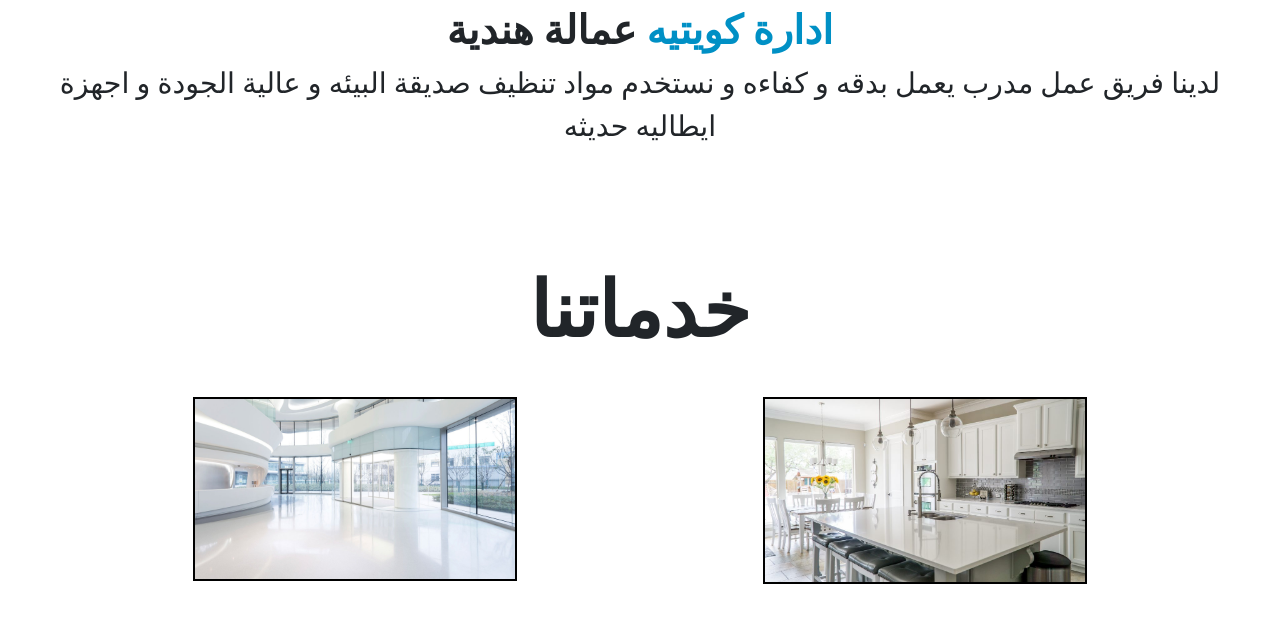
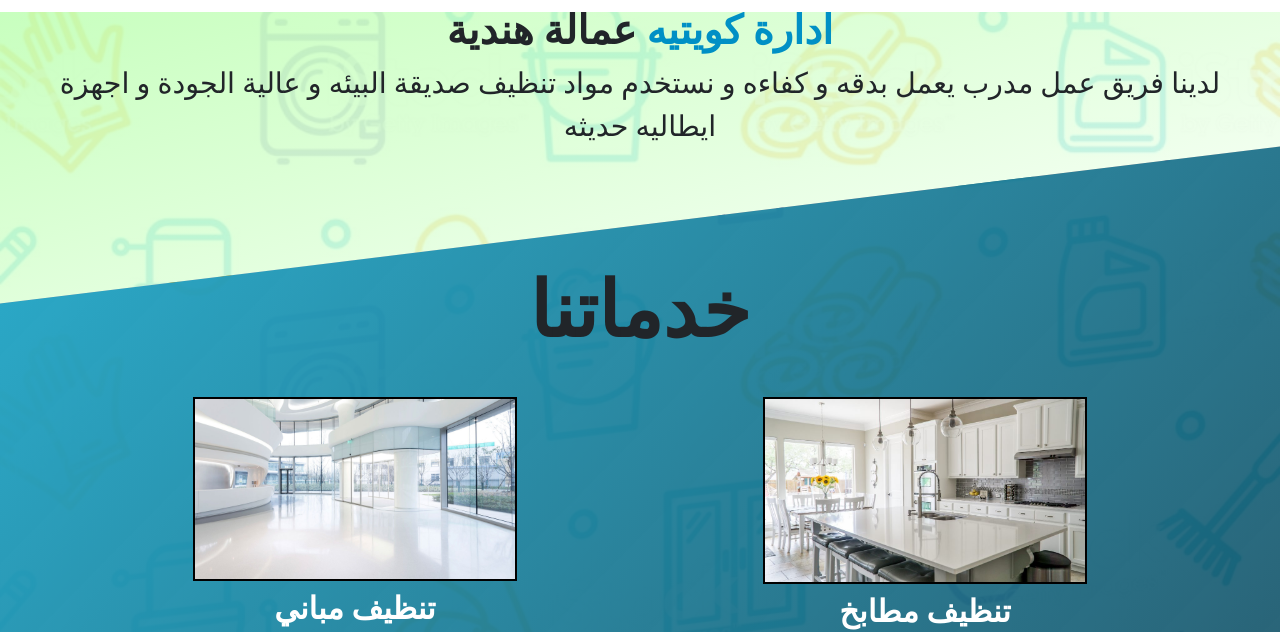
Before and after one commit to Ahmad-Owaihan/Kuwait-Clean, a plain HTML site: page index.html in a window 1280 px wide. Shown: the part 788-1420 px from the top of the page. Drawn offline with nearby package versions, Linux system fonts and the light colour scheme.

Commit message:
fixed bug

```diff
--- a/styles.css
+++ b/styles.css
@@ -43,7 +43,7 @@ body {
 #section-one {
     padding: 40px 20px;
     min-height: 25vh;
-    background-image: linear-gradient(to right bottom, rgba(190, 255, 179, 0.92), rgba(255, 255, 255, 0.8)), url(images/cleaning-bg.jpg), title("cleaning tools background");
+    background-image: linear-gradient(to right bottom, rgba(190, 255, 179, 0.92), rgba(255, 255, 255, 0.8)), url(images/cleaning-bg.jpg);
     background-size: cover;
     background-position: top;
     position: relative;
@@ -81,7 +81,7 @@ body {
 #section-2 {
     margin-top: -60px;
     padding: 40px 20px;
-    background-image: linear-gradient(to right bottom, rgba(40, 166, 197, 0.99), rgba(18, 54, 71, 0.9)), url(images/cleaning-bg.jpg) title("cleaning tools background");
+    background-image: linear-gradient(to right bottom, rgba(40, 166, 197, 0.99), rgba(18, 54, 71, 0.9)), url(images/cleaning-bg.jpg);
     background-size: cover;
     transform: skewY(-7deg);
 }
@@ -150,7 +150,7 @@ body {
     min-height:50vh;
     padding: 40px 20px;
     text-align: center;
-    background-image: linear-gradient(to right bottom, rgba(255, 255, 255, 0.95), rgba(255, 255, 255, 0.85)), url(images/map.png), title("map");
+    background-image: linear-gradient(to right bottom, rgba(255, 255, 255, 0.95), rgba(255, 255, 255, 0.85)), url(images/map.png);
     background-size: contain;
 }
 
```
